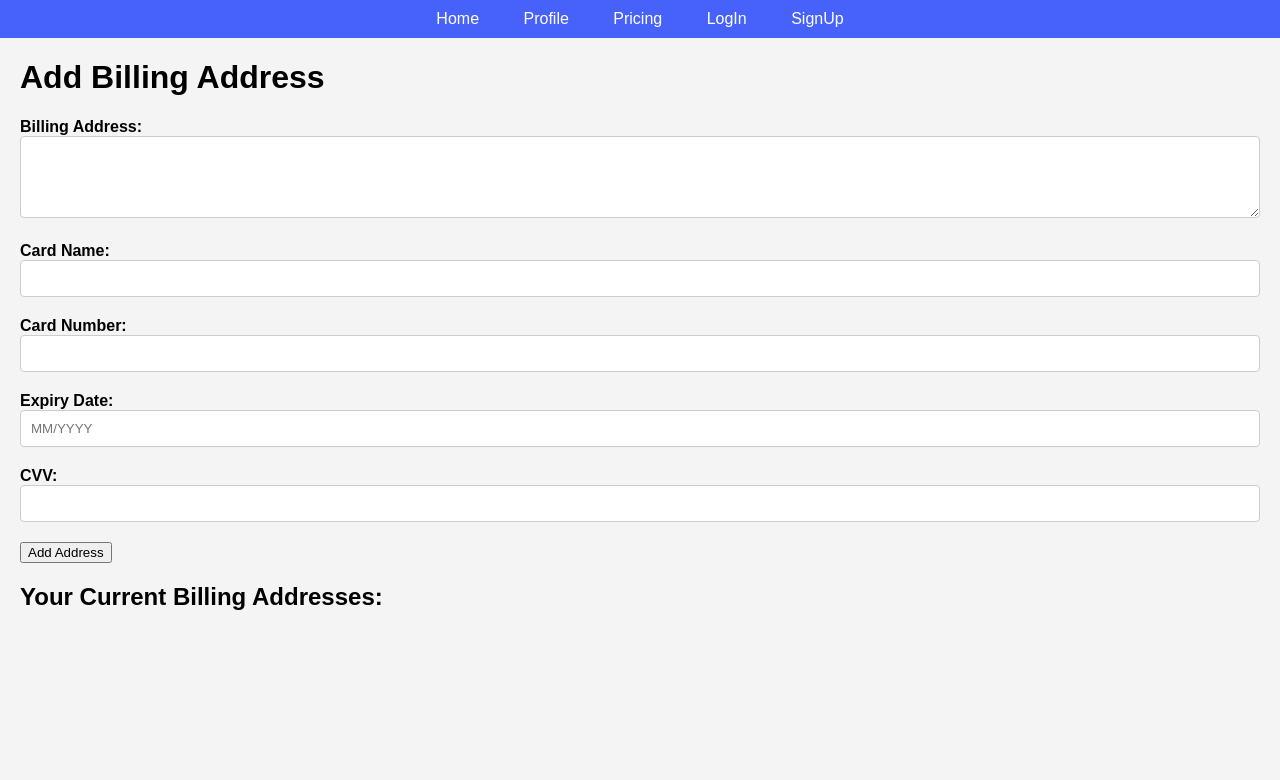
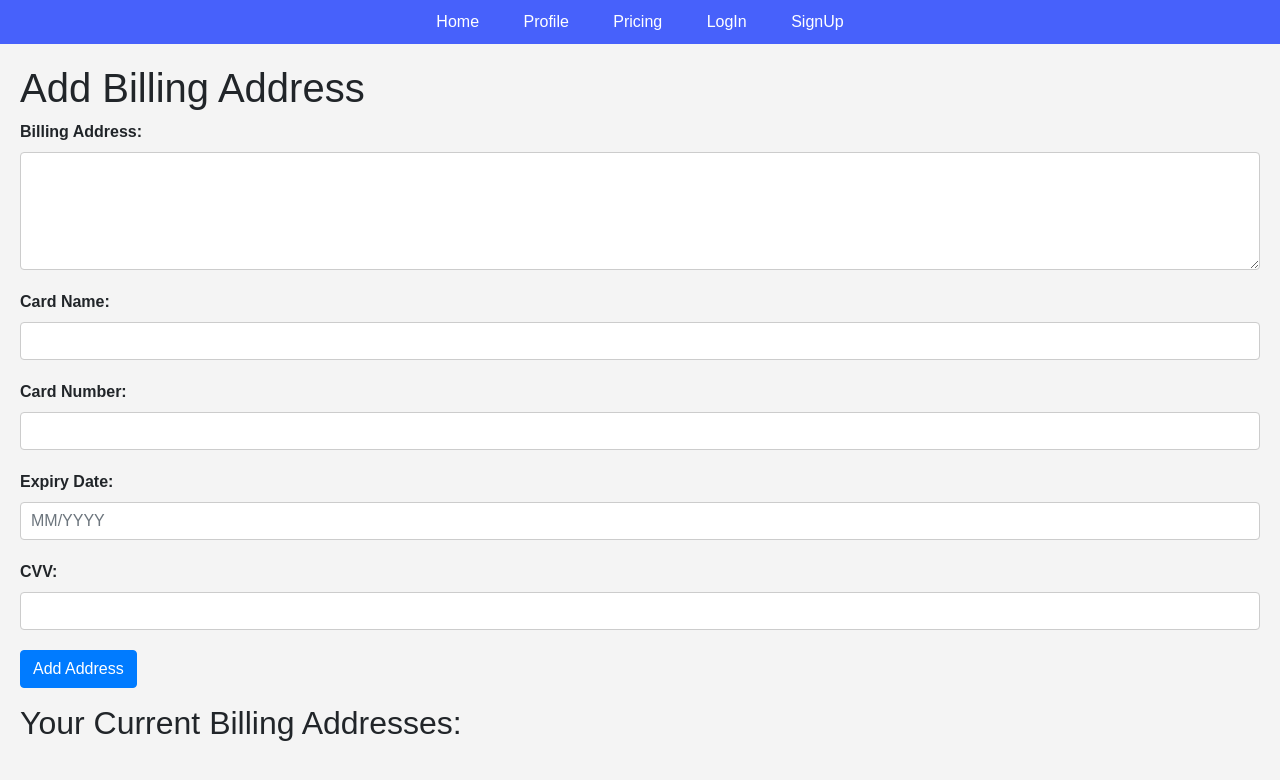
Before and after one commit to ThaminduSulakshana/The-Akuru-GEN, a Flask app: template templates/billing.html in a window 1280 px wide. Shown: the top 780 px of the page. Run offline with Flask 3, Linux system fonts and the light colour scheme; the template is opened without the code that fills it, so the values that code supplies are empty; parts of the project's set-up code (start-up, migrations or seed data) failed here and were passed over; some libraries are stand-ins or nearby versions.

Commit message:
Added Bootstrap CSS, updated button styles and layout in billing.html

```diff
--- a/templates/billing.html
+++ b/templates/billing.html
@@ -3,6 +3,7 @@
 <head>
     <title>අකුරු GEN</title>
     <link rel="icon" type="image/x-icon" href="/static/img/title.png">
+    <link rel="stylesheet" href="https://stackpath.bootstrapcdn.com/bootstrap/4.5.2/css/bootstrap.min.css">
     <link rel="stylesheet" href="{{ url_for('static', filename='styles.css') }}">
     <link rel="stylesheet" href="{{ url_for('static', filename='bill.css') }}">
     <script src="{{ url_for('static', filename='js/script.js') }}"></script>
@@ -39,7 +40,7 @@
                 <label for="cvv">CVV:</label>
                 <input type="text" class="form-control" id="cvv" name="cvv" required>
             </div>
-            <button type="submit" class="btn btn-primary">Add Address</button>
+            <button type="submit" class="btn btn-primary mb-3">Add Address</button>
         </form>
 
         <div>
@@ -66,10 +67,10 @@
                     <label for="new_cvv{{ index }}">CVV:</label>
                     <input type="text" class="form-control" id="new_cvv{{ index }}" name="new_cvv{{ index }}" value="{{ billing_address.cvv }}" required>
                 </div>
-                <button type="submit" class="btn btn-primary">Update</button>
+                <button type="submit" class="btn btn-primary mb-3">Update Address</button>
             </form>
             <form action="{{ url_for('delete_billing', billing_index=index) }}" method="post" style="display: inline;">
-                <button type="submit" class="btn btn-danger">Delete</button>
+                <button type="submit" class="btn btn-danger">Delete Address</button>
             </form>
         {% endfor %}
     </div>
```
